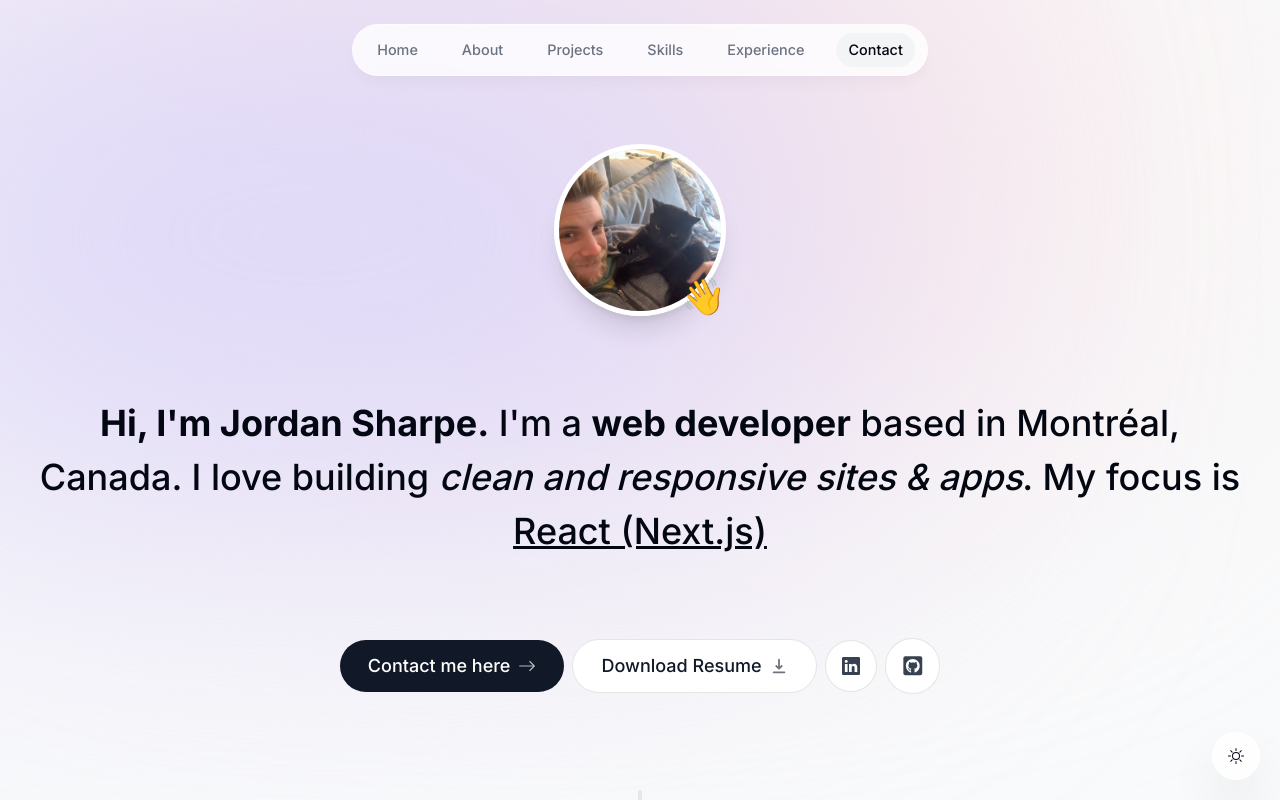
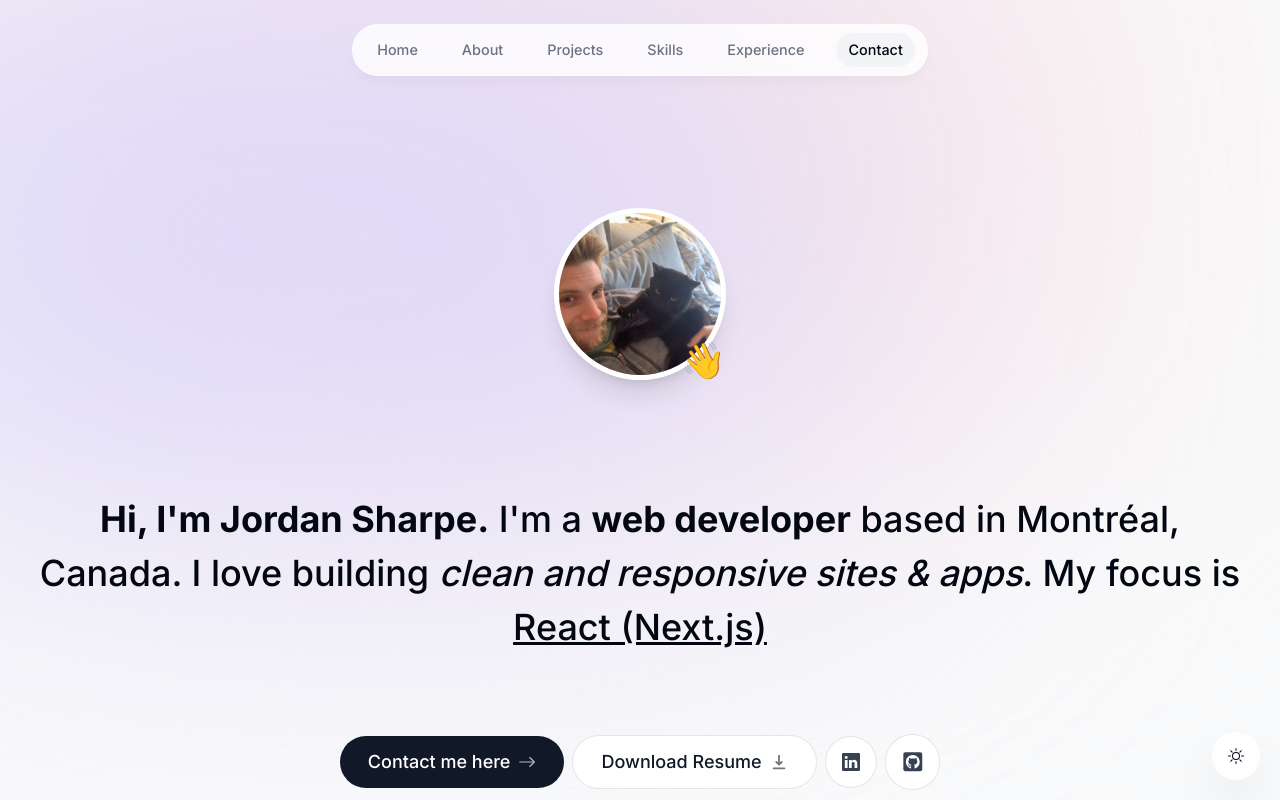
Before and after one commit to jsharpe27/Next.js-portfolio, a Next.js app: page / in a window 1280 px wide. Shown: the top 800 px of the page. Built offline with nearby package versions, Linux system fonts and the light colour scheme; no server answers.

Commit message:
correcrted spacing

```diff
--- a/components/intro.tsx
+++ b/components/intro.tsx
@@ -39,7 +39,7 @@ export default function Intro() {
                         priority={true}
                         className='rounded-full
                         object-cover border-[0.35rem]
-                        shadow-xl border-white'
+                        shadow-xl border-white mt-[4rem]'
                     />
                 </motion.div>
 
@@ -65,7 +65,7 @@ export default function Intro() {
 
           {/* The framer-motion props control the "sliding up" effect of the intro heading, both the position and opacity */}
         <motion.h1 className='mb-10 px-4 text-2xl
-        font-medium !leading-[1.5] sm:text-4xl mt-[5rem]'
+        font-medium !leading-[1.5] sm:text-4xl mt-[7rem]'
         initial={{ opacity: 0, y: 100 }}
         animate={{ opacity: 1, y: 0 }}
         >
```
